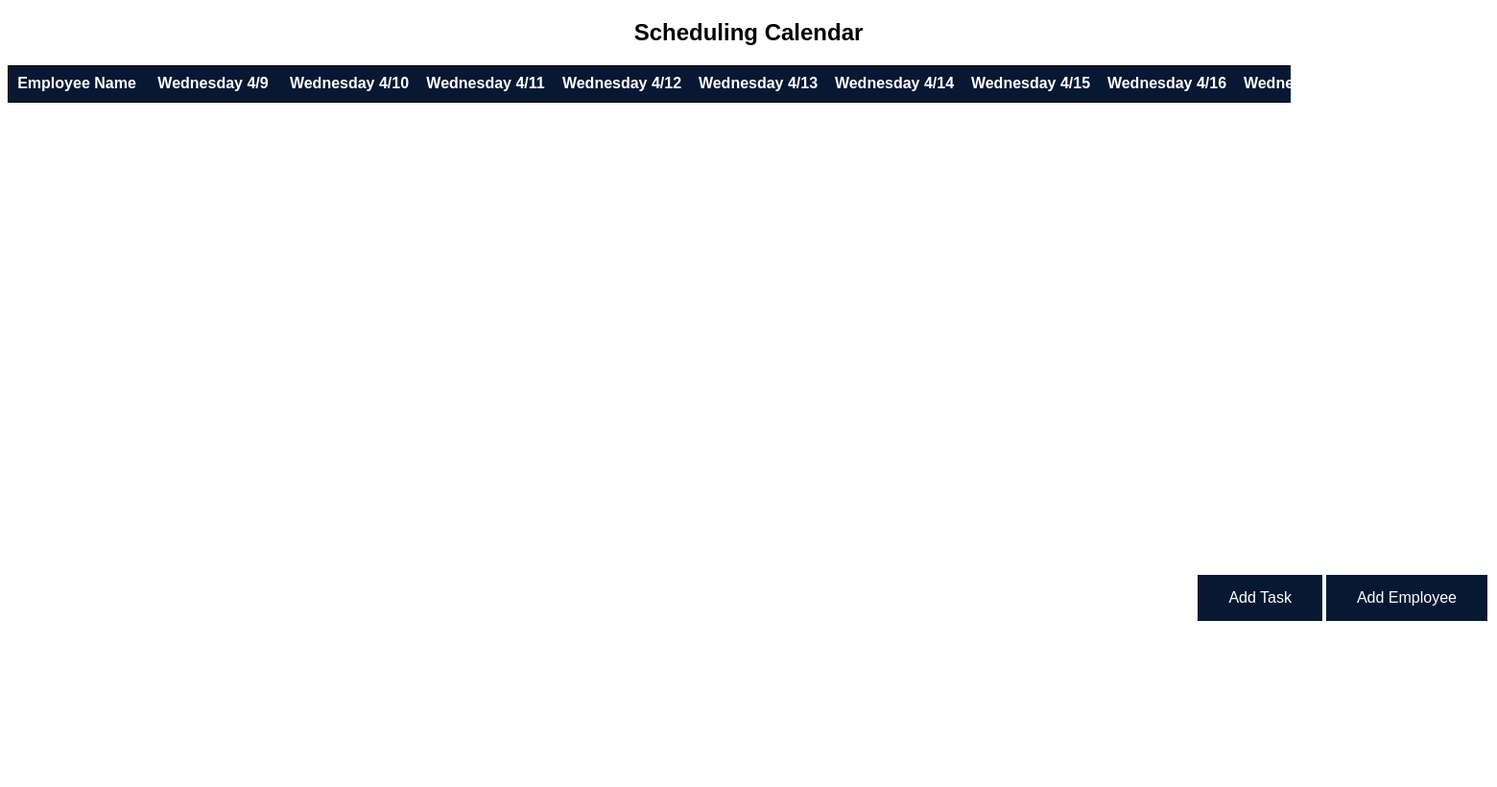
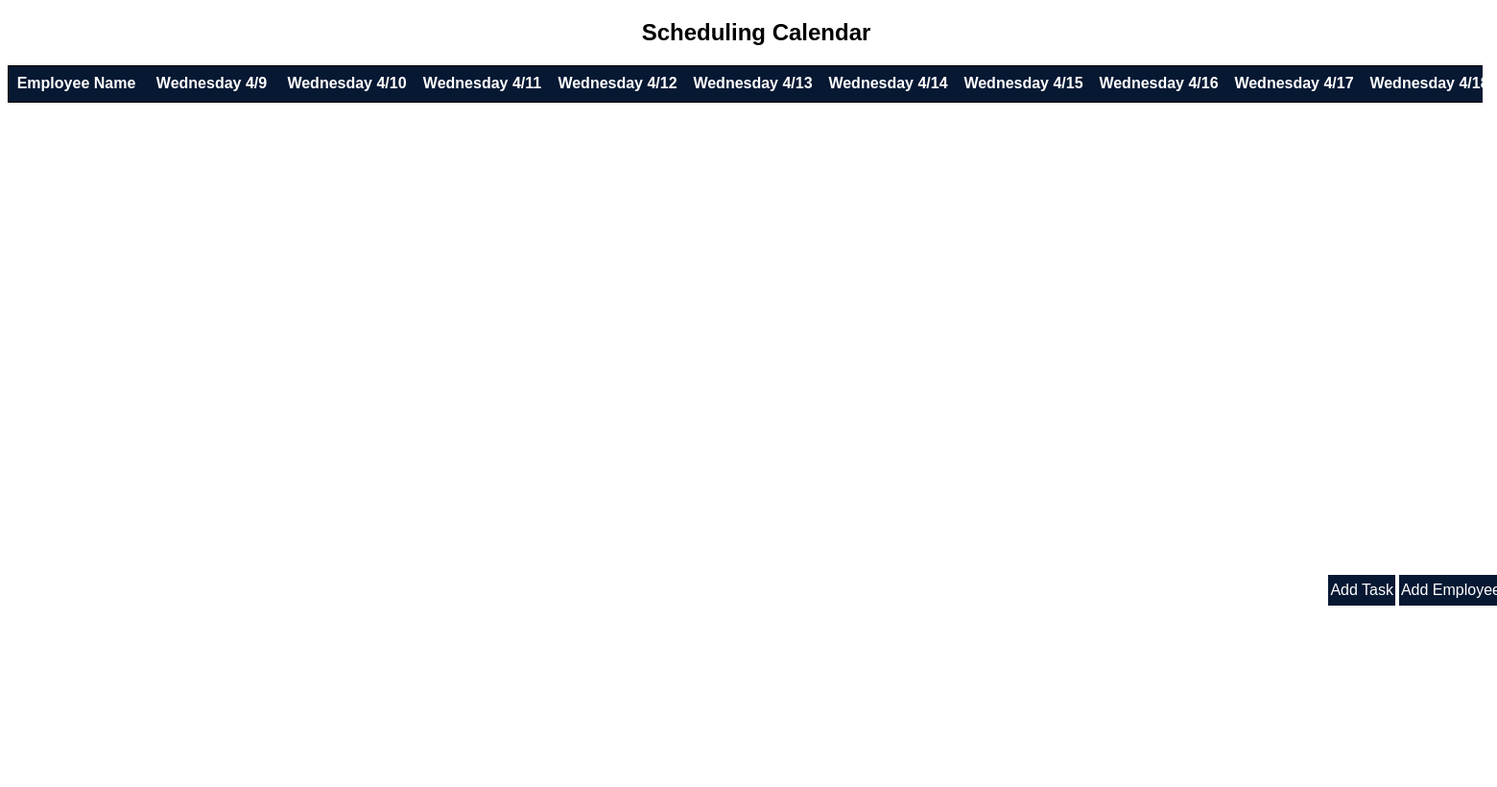
Before and after one commit to jjoselife116/Event-Scheduler, a PHP site: page / in a window 1560 px wide. Shown: the whole page at 96% size. Before the commit the page ends 647 px from the top, so only its background shows below. Run offline with PHP 8.4, Linux system fonts and the light colour scheme; lists and menus that the app fills with data are empty; some libraries are stand-ins or nearby versions.

Commit message:
Add files via upload

```diff
--- a/addTask.css
+++ b/addTask.css
@@ -15,7 +15,7 @@ button {
 
     border: none;
 color: white;
-padding: 15px 32px;
+padding: 7px 2px;
 text-align: center;
 text-decoration: none;
 display: inline-block;
--- a/index.html
+++ b/index.html
@@ -14,6 +14,7 @@
 
     <script src="addEmp.js"></script>
     <script src="javascript.js"></script>
+    <scrpit src="displayTask.js"></scrpit>
 
 
     <!-- Drag to scroll table script (Open Source javascript) -->
@@ -37,13 +38,16 @@
 
       let employee;
       let typeofKey;
+      let x = 1;
+      let y =0;
       var drawTable = '<table>';
       drawTable += "<thead>";
       drawTable += "<tr>";
       drawTable += "<th style='color:white;'>Employee Name</th>";
 
       for (let i = sysDate.getDate() - 7; i <= sysDate.getDate() + 7; i++) {
-        drawTable += "<th id = days>" + weekdays[sysDay.getDay()] + " " + sysMonth.getMonth() + "/" + i + "</th>";
+        drawTable += "<th class = days id = days" + x + '-' + y + ">" + weekdays[sysDay.getDay()]  + " " + sysMonth.getMonth() + "/" + i + "</th>";
+        x++;
       }
 
       drawTable += "</tr>";
@@ -53,25 +57,41 @@
 
 
         drawTable += '<tr>';
+        //counters for the employee and date rows/col
+        x=0;
+        y=1;
+
+        // counter for the main table
+        let z =1;
         for (var key in localStorage) {
 
             typeofKey = (typeof localStorage[key]);
 
-
+        //cols of the employee names
         if(typeofKey == 'string' || typeofKey instanceof String ){
             employee = JSON.parse(localStorage.getItem(key));
-        drawTable += "<td id =emp>" + employee['Employee Name'] + "</td>";
+        drawTable += "<td class = employ id =emp" + x + '-' + y + ">" + employee['Employee Name'] + "</td>";
+
+        // rows and cols of the main table and date
+        for (let j = sysDate.getDate() - 7; j <= sysDate.getDate() + 7; j++) {
+          drawTable += "<td id =" + z + '-' + y + "></td>";
+          z++;
+        }
+        // set z to one to start the main tables x at 1 for off by one error
+        z=1;
+        //reset x for each row
+        x=0;
 
 
-        for (let j = sysDate.getDate() - 7; j <= sysDate.getDate() + 7; j++) {
-          drawTable += "<td></td>";
-        }
         drawTable += '</tr>';
+        y++;
 
 
 
     }
+
 }
+
       drawTable += "</tbody>";
       drawTable += "</table>";
       document.write(drawTable);
--- a/teststyle.css
+++ b/teststyle.css
@@ -3,6 +3,10 @@ table {
   width: auto;
   overflow: hidden;
   border-collapse: collapse;
+}
+html, body{
+  height: 100%;
+  width: 100%;
 }
 
 
@@ -10,13 +14,14 @@ table {
 thead {
   position: relative;
   display: block; /*seperates the header from the body allowing it to be positioned*/
-  width: 1335px;
+  width: 1535px;
   overflow: visible;
   border: 1px solid black;
 }
 
 thead th {
-  min-width: 140px;
+  min-width: 139px;
+  max-width: 140px;
   height: 35px;
 }
 
@@ -31,7 +36,7 @@ display:float;
 tbody {
   position: relative;
   display: block; /*seperates the tbody from the header*/
-  width: 1335px;
+  width: 1535px;
   height: 475px;
   overflow: scroll;
 }
@@ -51,6 +56,13 @@ tbody tr td:nth-child(1) {  /*the first cell in each tr*/
 .dragscroll {
   overflow-x: hidden;
   overflow-y: hidden;
+  margin-right: 0;
+
+}
+.days,.employ {
+  background-color: #071833;
+  color: white;
+  text-align: center;
 }
 #days, #emp{
 background-color: #071833;
```
